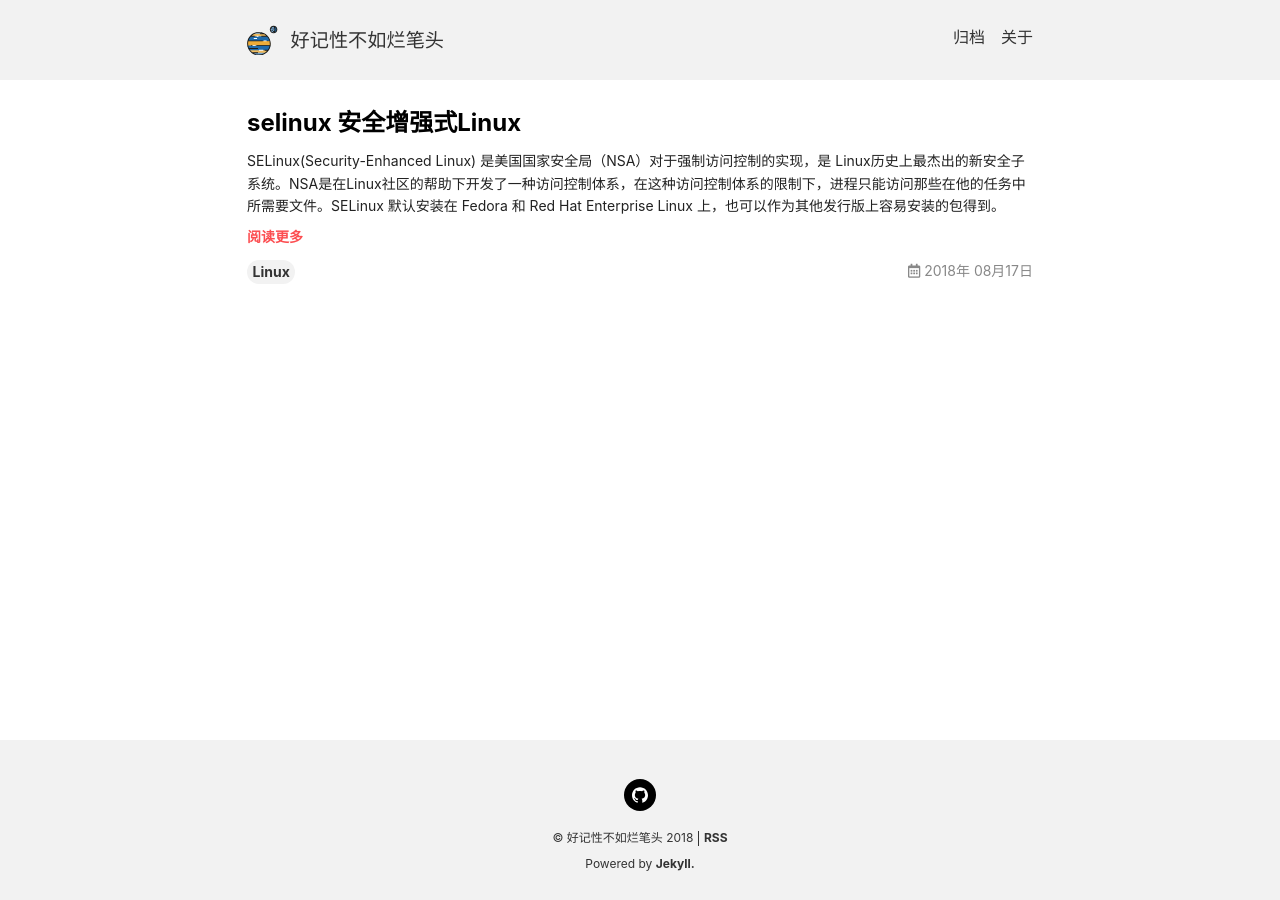
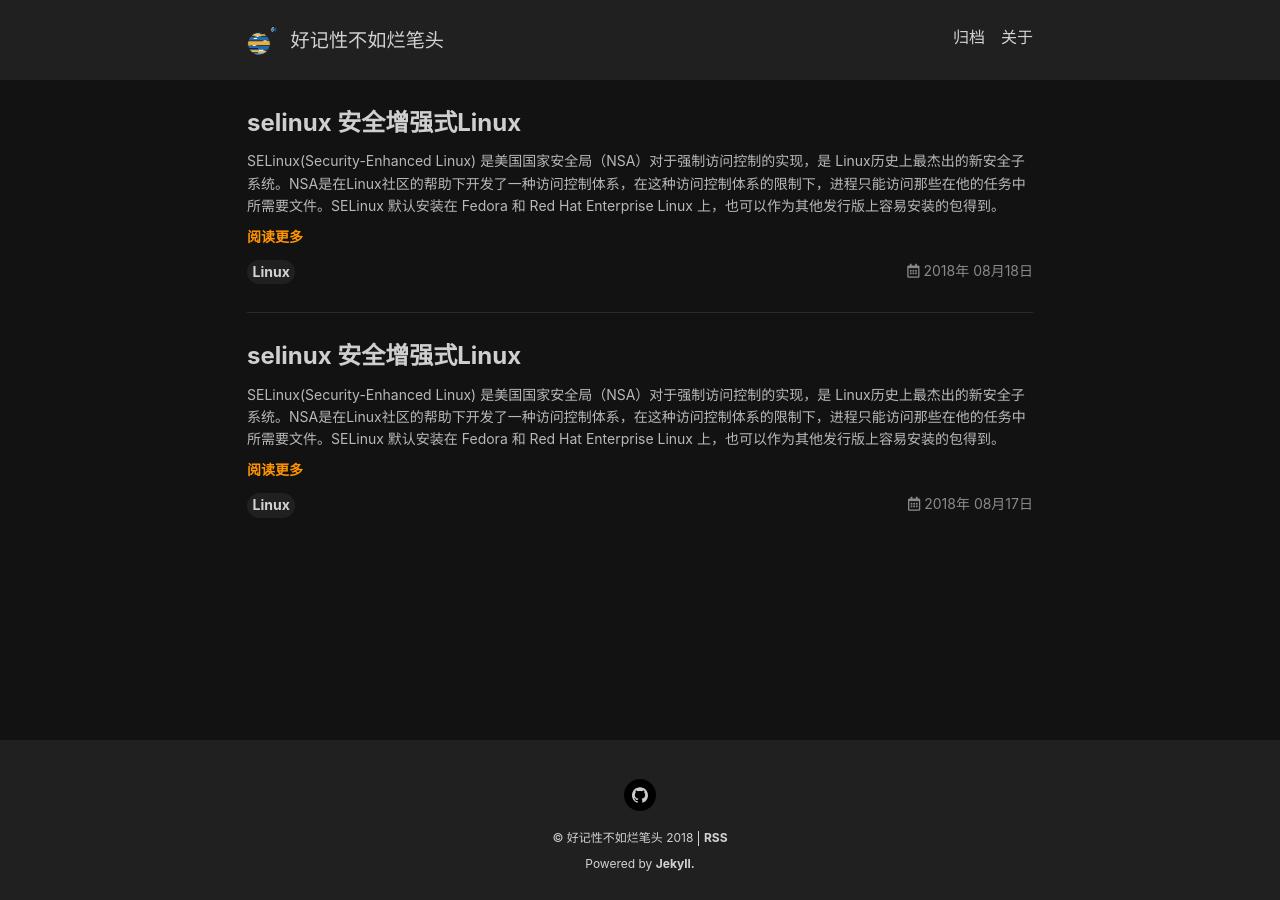
Before and after one commit to bobogba/bobogba.github.io, a Jekyll site: the page built from index.html, in a window 1280 px wide. Built offline with Jekyll 4.4.1, drawn with Linux system fonts in a browser that asks for light colours; nearby versions of some CDN libraries; the list of posts is cut into pages by our own code.

Commit message:
第二次提交

````diff
--- a/_config.yml
+++ b/_config.yml
@@ -1,7 +1,7 @@
 ## => Site Settings
 ##############################
-text_skin: default # "default" (default), "dark", "forest", "ocean", "chocolate", "orange"
-highlight_theme: tomorrow-night-eighties # "default" (default), "tomorrow", "tomorrow-night", "tomorrow-night-eighties", "tomorrow-night-blue", "tomorrow-night-bright"
+text_skin: dark # "default" (default), "dark", "forest", "ocean", "chocolate", "orange"
+highlight_theme: tomorrow-night # "default" (default), "tomorrow", "tomorrow-night", "tomorrow-night-eighties", "tomorrow-night-blue", "tomorrow-night-bright"
 url     : # the base hostname & protocol for your site e.g. https://www.someone.com
 baseurl : # does not include hostname
 title   : 好记性不如烂笔头
--- /dev/null
+++ b/_posts/2018-08-18-test.md
@@ -0,0 +1,18 @@
+---
+title: selinux 安全增强式Linux
+key: 20180813
+tags: Linux
+---
+
+SELinux(Security-Enhanced Linux) 是美国国家安全局（NSA）对于强制访问控制的实现，是 Linux历史上最杰出的新安全子系统。NSA是在Linux社区的帮助下开发了一种访问控制体系，在这种访问控制体系的限制下，进程只能访问那些在他的任务中所需要文件。SELinux 默认安装在 Fedora 和 Red Hat Enterprise Linux 上，也可以作为其他发行版上容易安装的包得到。
+<!--more-->
+
+
+#
+## 1. 上下文（以 apache 为例）
+### 1）服务器端安装 httpd
+```
+[root@server ~]# yum -y install httpd
+[root@server ~]# systemctl start httpd
+[root@server ~]# systemctl enable httpd
+```
````
Also changed, not shown: _posts/2018-08-17-linux-selinux.md (+1 -1 lines).
